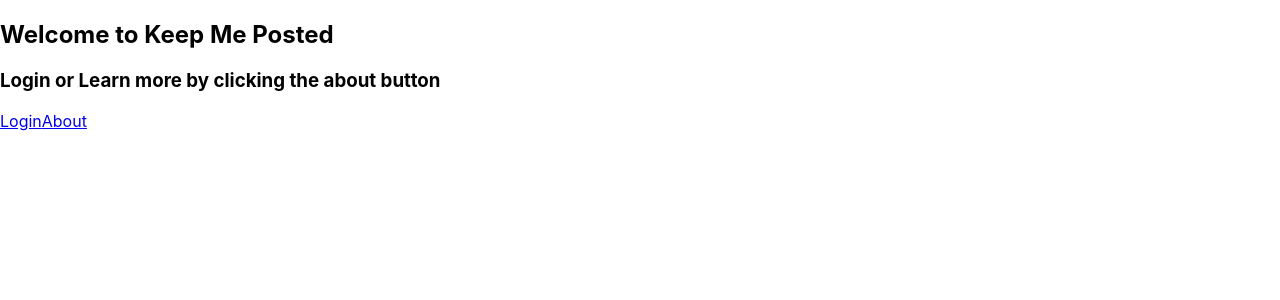
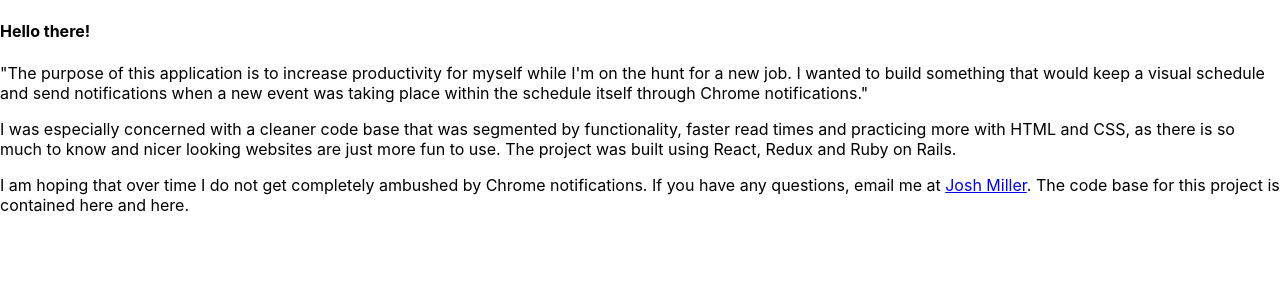
Before and after one commit to jpgrbeat/scheduler-frontend, a React (Create React App) app: page /about in a window 1280 px wide. Shown: the top 300 px of the page. Built offline with nearby package versions, Linux system fonts and the light colour scheme.

Commit message:
Fix path in Routes.

```diff
--- a/src/App.js
+++ b/src/App.js
@@ -1,6 +1,6 @@
 import React, { Component } from 'react';
 import './App.css';
-import {Route,Switch,Link} from 'react-router-dom';
+import {Route,Switch,Link, withRouter} from 'react-router-dom';
 import About from './components/about'
 import Login from './forms/Login'
 const requestHelper = url =>
@@ -46,9 +46,8 @@ class App extends Component {
 
   render() {
     return (
-      <React.Fragment>
         <Switch>
-          <Route exact to='/' render={()=>(
+          <Route exact path='/' render={()=>(
           <div className="welcome">
             <h2>Welcome to Keep Me Posted</h2>
             <h3>Login or Learn more by clicking the about button</h3>
@@ -57,9 +56,9 @@ class App extends Component {
           </div>
         )}/>
           <Route exact path='/login' render={(props)=><Login{...props}/>}/>
-          <Route exact path='/about' render={()=><About/>}/>
+          <Route exact path='/about' component={About}/>
         </Switch>
-      </React.Fragment>
+
     );
   }
 }
--- a/src/components/about.js
+++ b/src/components/about.js
@@ -1,5 +1,5 @@
 import React from 'react'
-import {withRouter} from 'react-router'
+
 const About =()=>{
   return(
     <React.Fragment>
@@ -17,4 +17,4 @@ const About =()=>{
     </React.Fragment>
   )
 }
-export default withRouter(About)
+export default About;
```
Also changed, not shown: 1 other file (tests, documents, lock files or other folders).
